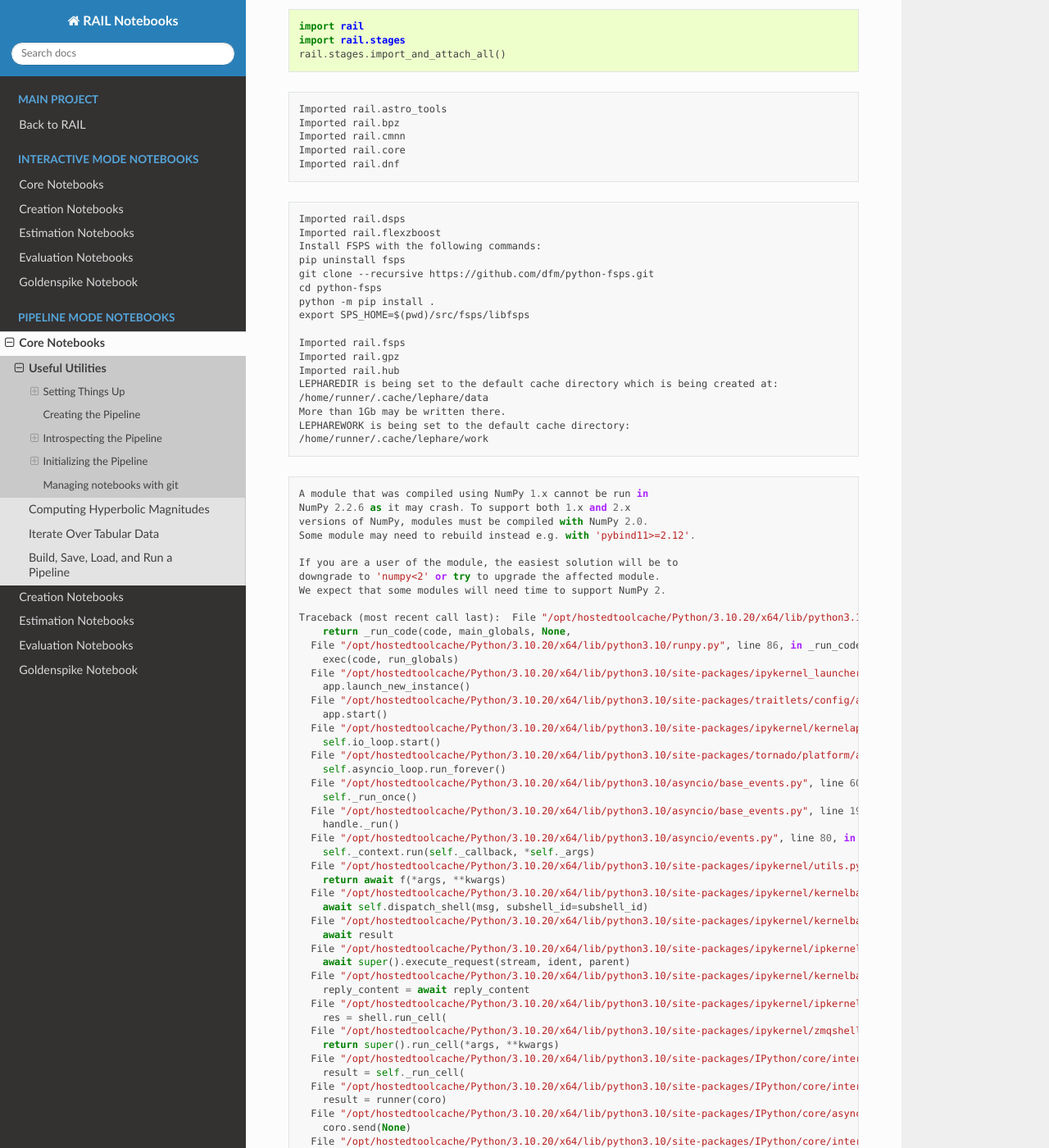
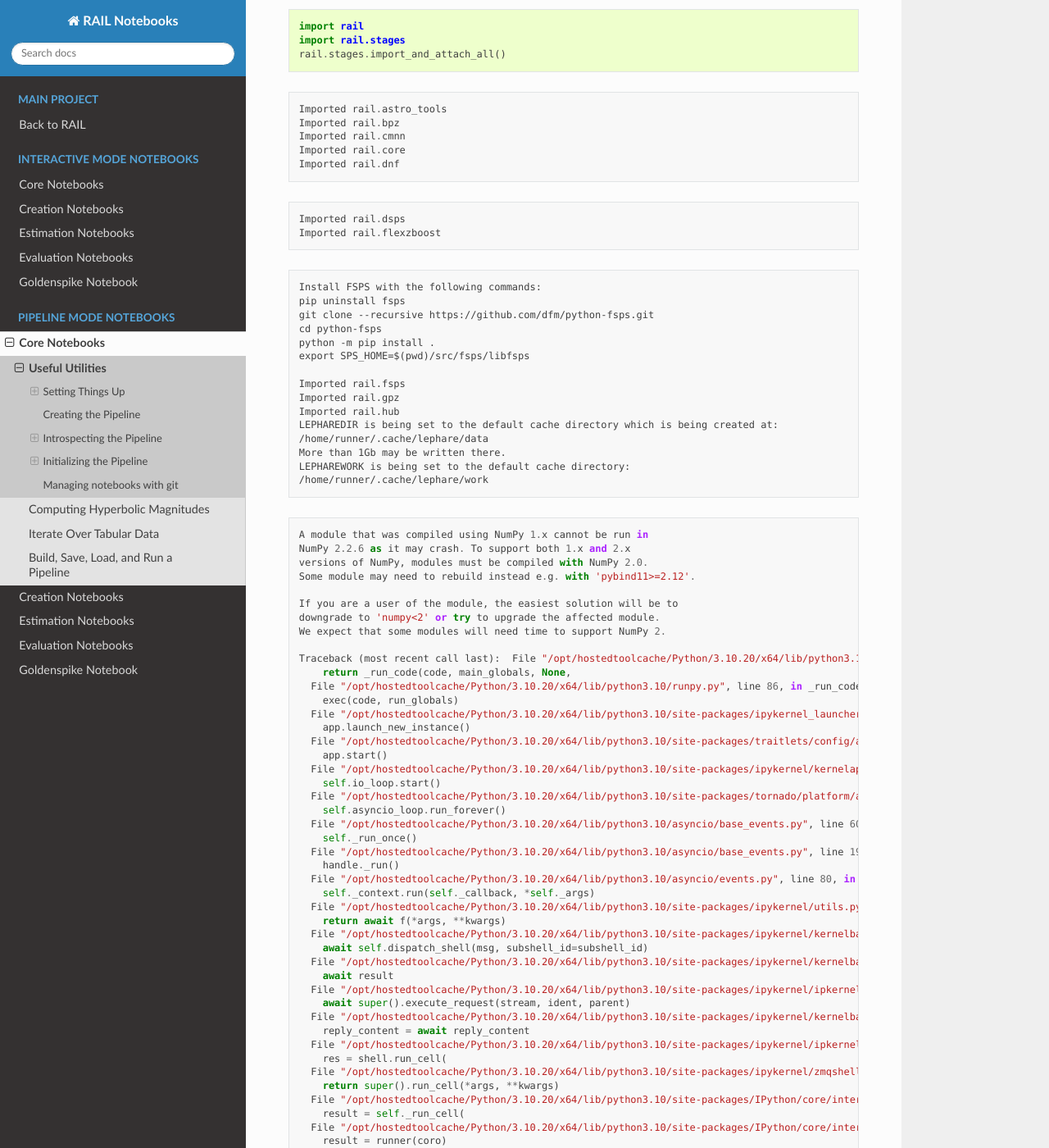
Before and after one commit to olivialynn/rail_notebooks, a Sphinx documentation site: the page built from docs/pipeline_examples/rendered/core_examples/00_Useful_Utilities.rst, in a window 1280 px wide and 1400 px high, scrolled down 1535 px. Shown: the whole window at 82% size. Built offline with Sphinx 7.4.7 and the Read the Docs theme 3.1.0, drawn with Linux system fonts in a browser that asks for light colours; some of the changed text lies outside the part shown.

Commit message:
Apply automatic changes

```diff
--- a/docs/pipeline_examples/rendered/core_examples/00_Useful_Utilities.rst
+++ b/docs/pipeline_examples/rendered/core_examples/00_Useful_Utilities.rst
@@ -100,6 +100,10 @@ imports.
 
     Imported rail.dsps
     Imported rail.flexzboost
+
+
+.. parsed-literal::
+
     Install FSPS with the following commands:
     pip uninstall fsps
     git clone --recursive https://github.com/dfm/python-fsps.git
@@ -730,7 +734,7 @@ Just add a ``resume=True`` to do so.
 
     (({'flow_engine_test': <Job flow_engine_test>,
        'col_remapper_test': <Job col_remapper_test>},
-      [<rail.creation.engines.flowEngine.FlowCreator at 0x7ff8b9a7d4e0>,
+      [<rail.creation.engines.flowEngine.FlowCreator at 0x7fc4e4c3bd30>,
        Stage that applies remaps the following column names in a pandas DataFrame:
        f{str(self.config.columns)}]),
      {'output_dir': '.', 'log_dir': '.', 'resume': True})
@@ -749,7 +753,7 @@ this pipeline will run.
 
 .. parsed-literal::
 
-    [<rail.creation.engines.flowEngine.FlowCreator at 0x7ff8b9a7d4e0>,
+    [<rail.creation.engines.flowEngine.FlowCreator at 0x7fc4e4c3bd30>,
      Stage that applies remaps the following column names in a pandas DataFrame:
      f{str(self.config.columns)}]
 
--- a/docs/pipeline_examples/rendered/core_examples/04_Iterate_Tabular_Data.rst
+++ b/docs/pipeline_examples/rendered/core_examples/04_Iterate_Tabular_Data.rst
@@ -78,7 +78,7 @@ chunks of data
 
 .. parsed-literal::
 
-    <generator object iter_HDF5_to_dict at 0x7f6d3ee3dbd0>
+    <generator object iter_HDF5_to_dict at 0x7fd8fa60c350>
     0 1000 8062500000
     1000 2000 8062643020
     2000 3000 8062942715
@@ -109,7 +109,7 @@ which can be use to iterate over that file.
 
 .. parsed-literal::
 
-    <generator object iter_HDF5_to_dict at 0x7f6d3ee3dd20>
+    <generator object iter_HDF5_to_dict at 0x7fd8fa60ee30>
     0 1000 8062500000
     1000 2000 8062643020
     2000 3000 8062942715
--- a/docs/pipeline_examples/rendered/core_examples/05_Build_Save_Load_Run_Pipeline.rst
+++ b/docs/pipeline_examples/rendered/core_examples/05_Build_Save_Load_Run_Pipeline.rst
@@ -362,11 +362,11 @@ This will do a few things:
        'lsst_error_model_test': <Job lsst_error_model_test>,
        'col_remapper_test': <Job col_remapper_test>,
        'table_conv_test': <Job table_conv_test>},
-      [<rail.creation.engines.flowEngine.FlowCreator at 0x7f746cfc3d30>,
-       <rail.creation.degraders.photometric_errors.LSSTErrorModel at 0x7f746cfc3a30>,
+      [<rail.creation.engines.flowEngine.FlowCreator at 0x7f4a8cb939d0>,
+       <rail.creation.degraders.photometric_errors.LSSTErrorModel at 0x7f4a8cb91cc0>,
        Stage that applies remaps the following column names in a pandas DataFrame:
        f{str(self.config.columns)},
-       <rail.tools.table_tools.TableConverter at 0x7f746cfc0f70>]),
+       <rail.tools.table_tools.TableConverter at 0x7f4a8cb93a00>]),
      {'output_dir': '.', 'log_dir': '.', 'resume': False})
 
 
```
Also changed, not shown: other parts of docs/pipeline_examples/rendered/core_examples/00_Useful_Utilities.rst (+1 -1 lines), docs/pipeline_examples/rendered/core_examples/03_Hyperbolic_Magnitude.rst (+9 -9 lines).
